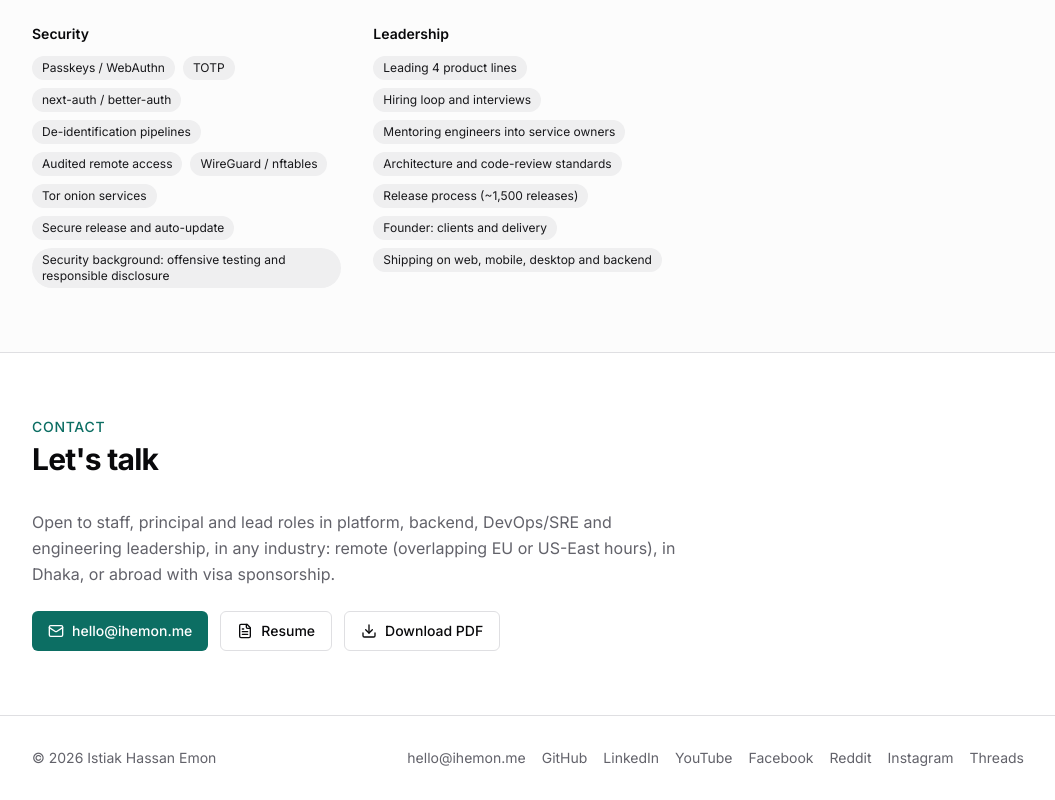
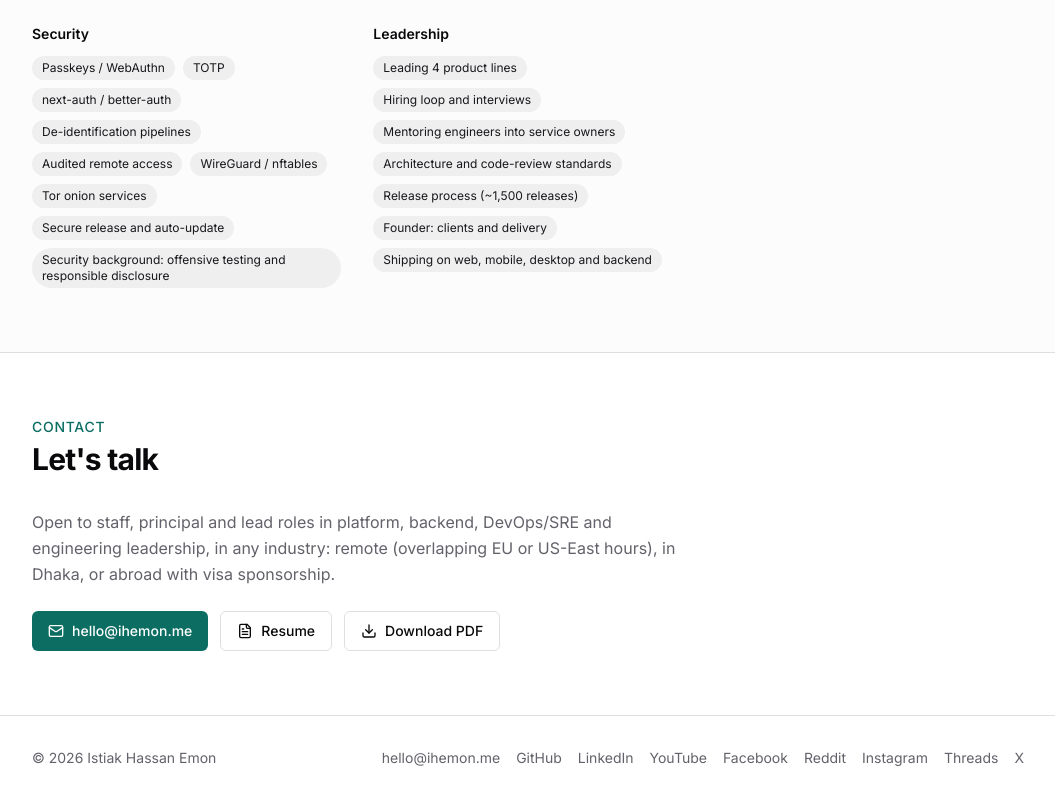
Before and after one commit to emon5122/emon5122.github.io, a Next.js app: page / in a window 1280 px wide. Shown: the part 6179-6979 px from the top of the page, without its empty margins (112-1167 px from the left). Built offline with nearby package versions, Linux system fonts and the light colour scheme.

Commit message:
Add X profile to site footer and structured data

```diff
--- a/src/app/page.tsx
+++ b/src/app/page.tsx
@@ -27,6 +27,7 @@ const jsonLd = {
         site.links.reddit,
         site.links.instagram,
         site.links.threads,
+        site.links.x,
     ],
     knowsAbout: site.knowsAbout,
     worksFor: { "@type": "Organization", name: experience[0].company },
--- a/src/components/site-header.tsx
+++ b/src/components/site-header.tsx
@@ -66,6 +66,9 @@ export function SiteFooter() {
                     <a href={site.links.threads} className="hover:text-foreground">
                         Threads
                     </a>
+                    <a href={site.links.x} className="hover:text-foreground">
+                        X
+                    </a>
                 </div>
             </div>
         </footer>
--- a/src/content/profile.ts
+++ b/src/content/profile.ts
@@ -79,6 +79,7 @@ export const site = {
         reddit: "https://www.reddit.com/user/IstiakHassanEmon/",
         instagram: "https://www.instagram.com/ihemo.n1/",
         threads: "https://www.threads.com/@ihemo.n1",
+        x: "https://x.com/istiakhemon",
     },
     jobTitle: "Development & Technology Team Lead",
     knowsAbout: [
```
